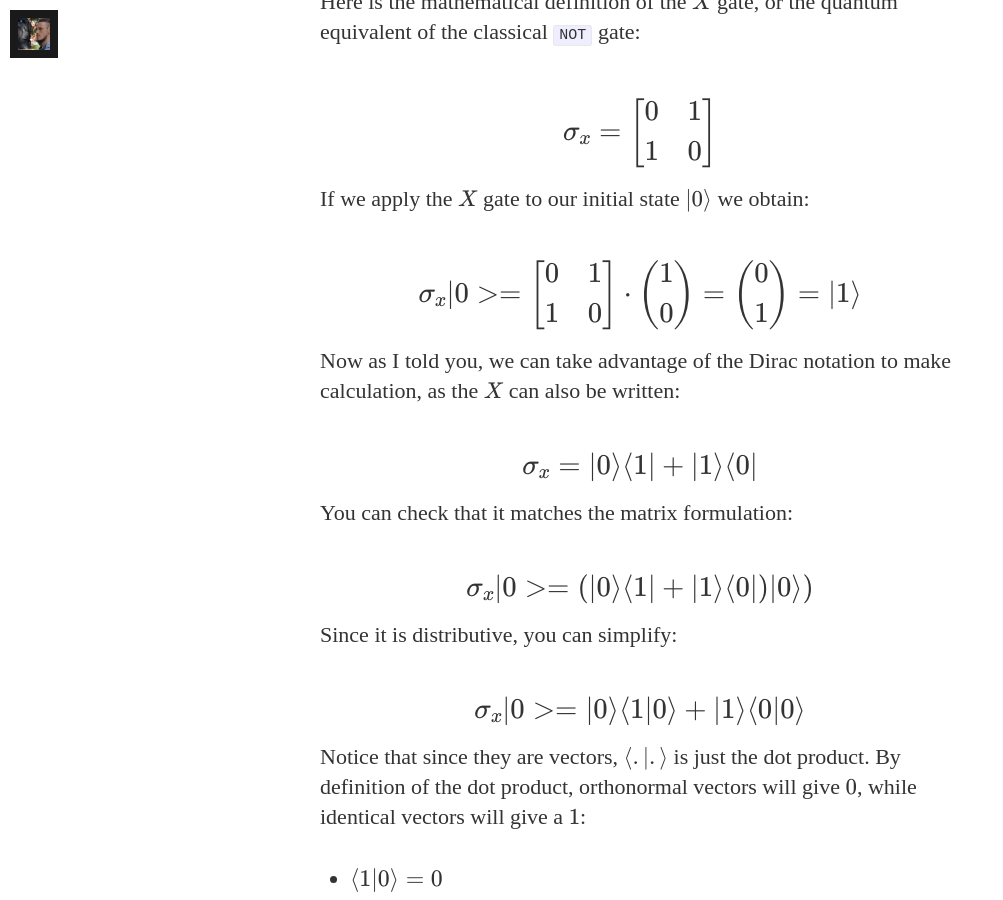
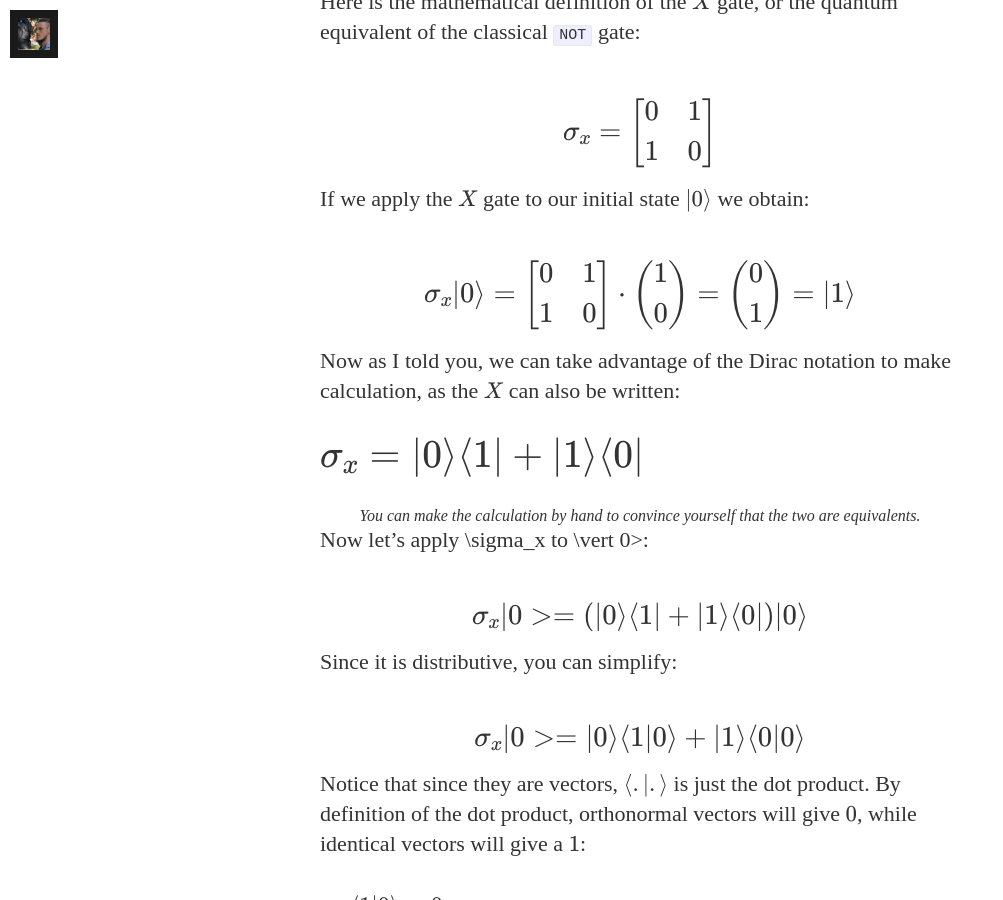
Before and after one commit to ManuNeuro/EmmanuelCalvet, a Jekyll site: the page built from _posts/2022-01-12-quantum-tuto-p1.md, in a window 1280 px wide and 900 px high, scrolled down 5113 px. Shown: the whole window, without its empty margins (0-1003 px from the left). Built offline with Jekyll 4.4.1, drawn with Linux system fonts in a browser that asks for light colours; nearby versions of some CDN libraries; some web fonts are replaced; formulas are drawn with MathJax 3; comment, search, counter and statistics services are not loaded.

Commit message:
Update 2022-01-12-quantum-tuto-p1.md

```diff
--- a/_posts/2022-01-12-quantum-tuto-p1.md
+++ b/_posts/2022-01-12-quantum-tuto-p1.md
@@ -182,7 +182,7 @@
 If we apply the $X$ gate to our initial state $\vert 0\rangle$ we obtain:
 
 $$\LARGE
-\sigma_x\vert 0>=\begin{bmatrix}0 & 1 \\ 1 & 0 \end{bmatrix} \cdot \begin{pmatrix}1 \\ 0 \end{pmatrix}= \begin{pmatrix}0 \\ 1 \end{pmatrix}=\vert 1\rangle
+\sigma_x\vert 0\rangle=\begin{bmatrix}0 & 1 \\ 1 & 0 \end{bmatrix} \cdot \begin{pmatrix}1 \\ 0 \end{pmatrix}= \begin{pmatrix}0 \\ 1 \end{pmatrix}=\vert 1\rangle
 $$
 
 Now as I told you, we can take advantage of the Dirac notation to make calculation, as the $X$ can also be written:
@@ -190,11 +190,12 @@
 $$\LARGE
 \sigma_x=\vert0\rangle \langle1\vert+\vert1\rangle \langle 0\vert
 $$
+<center><i>You can make the calculation by hand to convince yourself that the two are equivalents.</i></center>
 
-You can check that it matches the matrix formulation:
+Now let's apply \sigma_x to \vert 0>:
 
 $$\LARGE
-\sigma_x\vert 0>= (\vert0\rangle \langle1\vert+\vert1\rangle \langle 0\vert)\vert0\rangle)
+\sigma_x\vert 0>= (\vert0\rangle \langle1\vert+\vert1\rangle \langle 0\vert)\vert0\rangle
 $$
 
 Since it is distributive, you can simplify:
```
